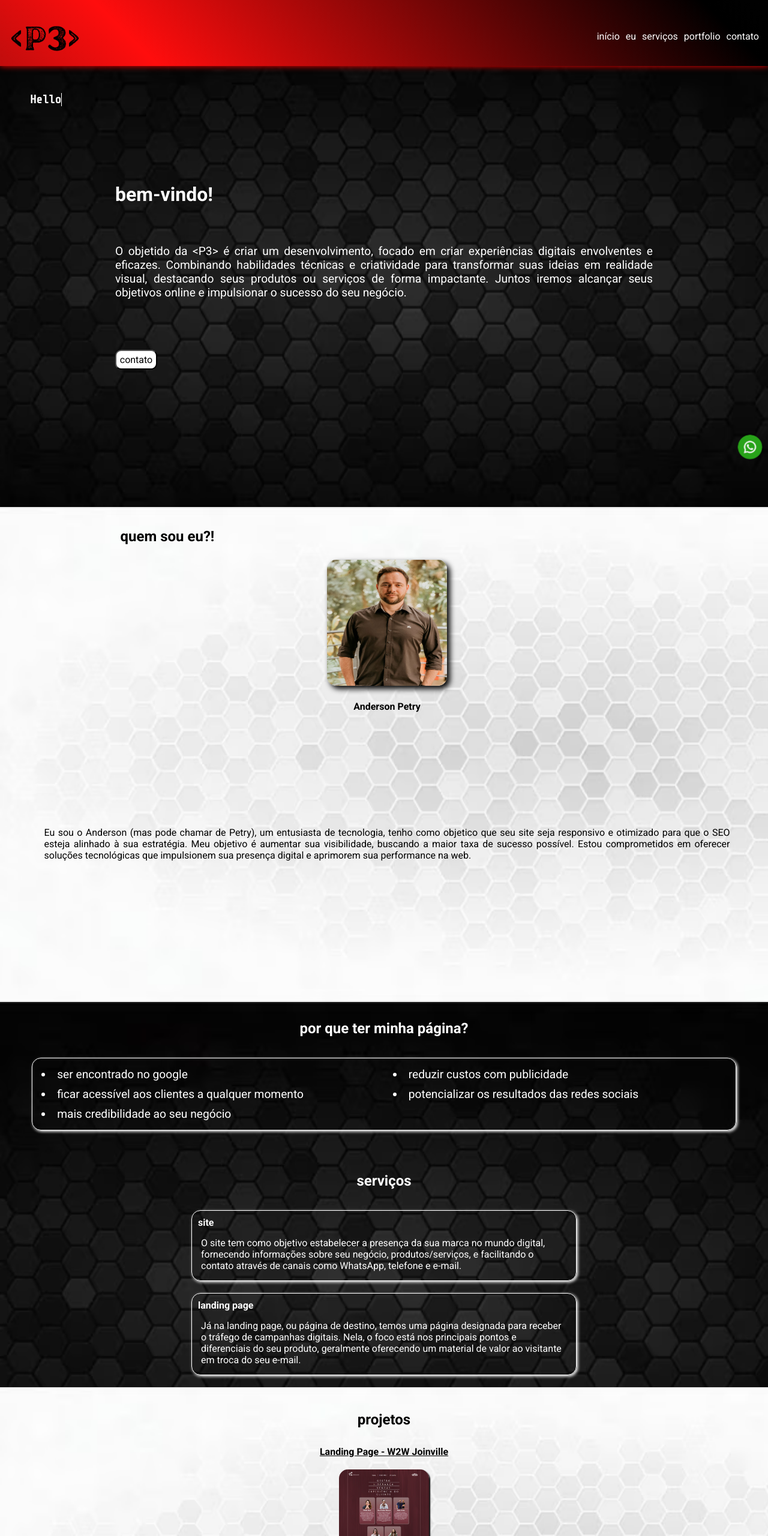
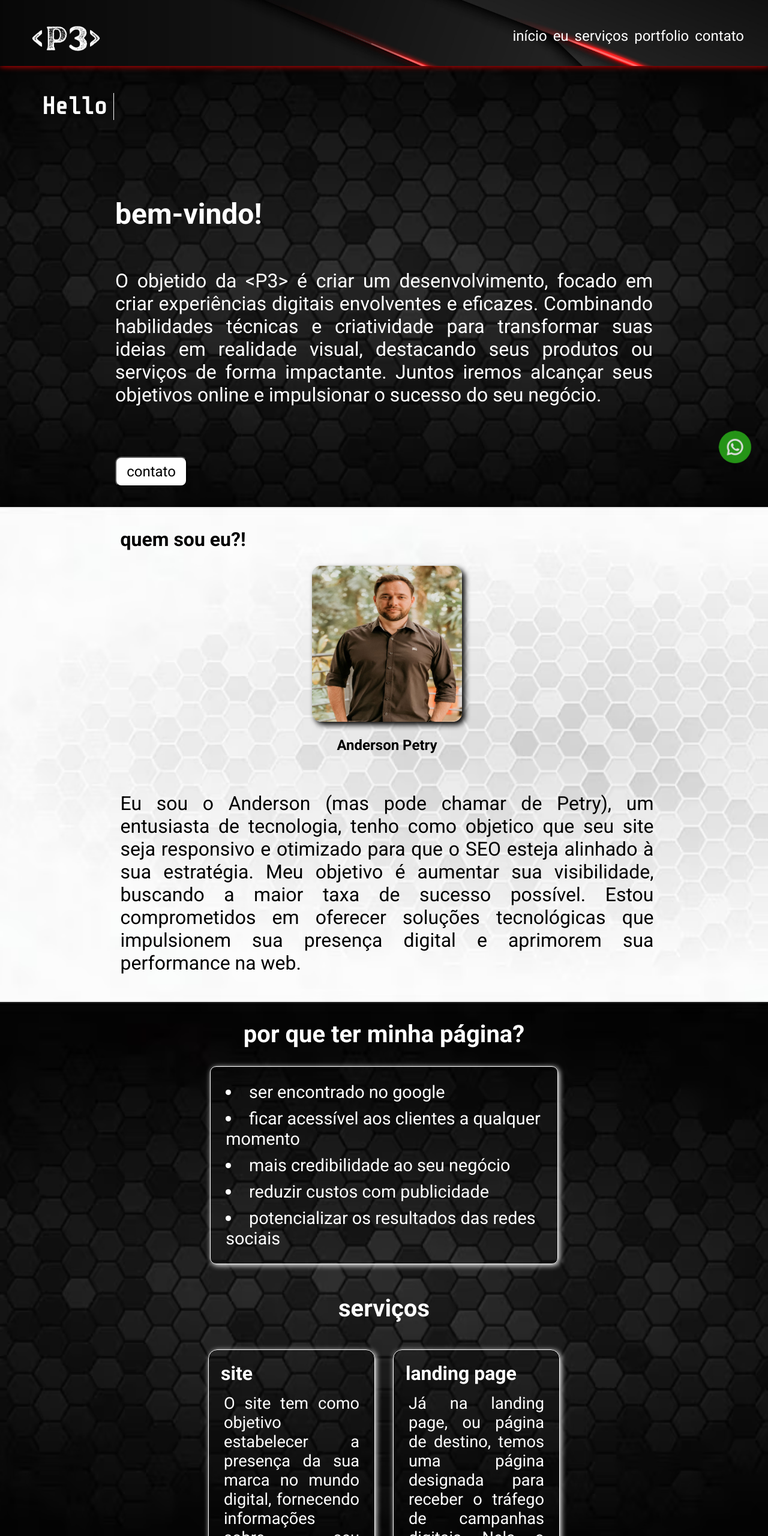
Before and after one commit to petry85/p3, a plain HTML site: page index.html in a window 1280 px wide. Shown: the top 2560 px of the page at 60% size. Drawn offline with nearby package versions, Linux system fonts and the light colour scheme.

Commit message:
Add files via upload

```diff
--- a/index.html
+++ b/index.html
@@ -29,14 +29,14 @@
 <body>
 
     <header>
-        <img src="img/P3_logo.png" alt="">
+        <img src="img/P3_logo_branco.png" alt="">
         <nav>
             <ul>
                 <li><a href="#inicio">início</a></li>
                 <li><a href="#sobre_mim">eu</a></li>
 
                 <li><a href="#servicos">serviços</a></li>
-                <li><a href="#">portfolio</a></li>
+                <li><a href="#projetos">portfolio</a></li>
                 <li><a href="https://wa.me/+5547991580200" target="_blank">contato</a></li>
             </ul>
         </nav>
@@ -73,8 +73,7 @@
             <div class="grid-container">
                 <div class="grid-item" id="porque_grid">
                     <h2>por que ter minha página?</h2>
-                    <div class="box_servicos" id="porque">
-
+                    <div id="porque">
                         <ul>
                             <li>ser encontrado no google</li>
                             <li>ficar acessível aos clientes a qualquer momento</li>
@@ -84,8 +83,10 @@
                         </ul>
                     </div>
                 </div>
-                <div class="grid-item" id="opcoes">
+                <div class="grid-item">
                     <h2>serviços</h2>
+                    <div id="opcoes">
+
                         <div class="box_servicos">
                             <h3>site</h3>
                             <p>O site tem como objetivo estabelecer a presença da sua marca no mundo digital, fornecendo informações sobre seu negócio, produtos/serviços, e facilitando o contato através de canais como WhatsApp, telefone e e-mail.
@@ -93,8 +94,9 @@
                         </div>
                         <div class="box_servicos">
                             <h3>landing page</h3>
-                        <p>Já na landing page, ou página de destino, temos uma página designada para receber o tráfego de campanhas digitais. Nela, o foco está nos principais pontos e diferenciais do seu produto, geralmente oferecendo um material de valor
-                            ao visitante em troca do seu e-mail.</p>
+                            <p>Já na landing page, ou página de destino, temos uma página designada para receber o tráfego de campanhas digitais. Nela, o foco está nos principais pontos e diferenciais do seu produto, geralmente oferecendo um material de
+                                valor ao visitante em troca do seu e-mail.</p>
+                        </div>
                     </div>
                 </div>
             </div>
@@ -102,15 +104,15 @@
                 <h2>projetos</h2>
                 <div id="w2w">
                     <h4>Landing Page - W2W Joinville</h4>
-                    <a href="https://www.w2wjoinville.com" target="_blank"><img src="img/w2w_fig.png" alt="w2w"></a>
+                    <a href="https://petry85.github.io/w2w/" target="_blank"><img src="img/w2w_fig.png" alt="w2w"></a>
                     <p>O W2W Club é um dos maiores movimentos de empreendedorismo feminino do Brasil. Impactando positivamente a jornada de mais de 25 mil mulheres, auxiliando-as em seu crescimento em todos os aspectos. Com mais de 500 eventos presenciais
                         realizados em todo o país, impulsionando o avanço e o desenvolvimento de mulheres empreendedoras em todo o Brasil.</p>
                 </div>
 
                 <hr id="hr_projetos">
-                <div id="uruklinik">
+                <div id="uroklinik">
                     <h4>Landing Page - Uroklinik</h4>
-                    <a href="https://petry85.github.io/uroklinik/" target="_blank"><img src="img/uruklinik.png" alt="Uroklinik"></a>
+                    <a href="https://petry85.github.io/uroklinik/" target="_blank"><img src="img/uroklinik.png" alt="Uroklinik"></a>
                     <p>Fundada em 2024, a Uroklinik se destaca por oferecer um atendimento urológico único e de alta qualidade. Seu compromisso é proporcionar cuidados personalizados e eficazes para cada paciente, utilizando tecnologia de ponta e uma abordagem
                         humanizada. Seus especialistas são dedicados não apenas ao tratamento de doenças urológicas, mas também à promoção da saúde preventiva e ao bem-estar geral de nossos pacientes.</p>
                 </div>
--- a/mobile.css
+++ b/mobile.css
@@ -48,9 +48,11 @@
         position: fixed;
         padding-top: 10px;
         background-image: url('img/fundo_preto.png');
-        animation: gradient 10s ease infinite;
-        background: linear-gradient(45deg, black, rgb(12, 12, 12), rgb(255, 13, 13), black, rgb(12, 12, 12));
-        background-size: 300% 200%;
+        /*animation: gradient 10s ease infinite;*/
+        /* background: linear-gradient(45deg, black, rgb(12, 12, 12), rgb(255, 13, 13), black, rgb(12, 12, 12)) ;*/
+        background-image: url('img/bgbr.jpg');
+        /*background-size: 300% 200%;*/
+        background-size: cover;
         background-repeat: no-repeat;
         width: 100%;
         box-shadow: 0 0 10px red;
@@ -130,7 +132,7 @@
         background-image: url("img/fundo_preto.png");
         background-size: cover;
         background-attachment: fixed;
-        background-repeat: none;
+        background-repeat: no-repeat;
         height: 100vh;
         padding-top: 15px;
         padding-bottom: 30px;
@@ -204,6 +206,10 @@
     #porque {
         display: block;
         width: 90%;
+        margin: auto;
+        border: 1px solid white;
+        border-radius: 10px;
+        box-shadow: 2px 2px 10px white;
     }
     #servicos h2 {
         color: white;
@@ -257,9 +263,9 @@
     }
     #projetos p {
         color: black;
-        text-align: center;
+        text-align: justify;
         margin: auto;
-        width: 60%;
+        width: 90%;
     }
     #projetos h4 {
         color: black;
--- a/style.css
+++ b/style.css
@@ -48,9 +48,11 @@
         position: fixed;
         padding-top: 10px;
         background-image: url('img/fundo_preto.png');
-        animation: gradient 10s ease infinite;
-        background: linear-gradient(45deg, black, rgb(12, 12, 12), rgb(255, 13, 13), black, rgb(12, 12, 12));
-        background-size: 300% 200%;
+        /*animation: gradient 10s ease infinite;*/
+        /* background: linear-gradient(45deg, black, rgb(12, 12, 12), rgb(255, 13, 13), black, rgb(12, 12, 12)) ;*/
+        background-image: url('img/bgbr.jpg');
+        /*background-size: 300% 200%;*/
+        background-size: cover;
         background-repeat: no-repeat;
         width: 100%;
         box-shadow: 0 0 10px red;
@@ -58,12 +60,13 @@
     }
     header img {
         width: 150px;
+        margin-left: 35px;
     }
     nav {
         display: flex;
         align-items: center;
-        margin-right: 10px;
-        font-size: 1em;
+        margin-right: 35px;
+        font-size: 1.5em;
     }
     nav ul {
         list-style-type: none;
@@ -88,14 +91,14 @@
         color: white;
         white-space: nowrap;
         margin-top: 140px;
-        margin-left: 50px;
+        margin-left: 70px;
         overflow: hidden;
         animation: blinkCursor .5 step-end infinite;
         animation: typing 12s steps(21, end) infinite;
         border-right: 1px solid white;
         width: 190ch;
         font-family: "Share Tech Mono", monospace;
-        font-size: 1.2em;
+        font-size: 2.5em;
     }
     @keyframes blinkCursor {
         from {
@@ -110,7 +113,7 @@
             width: 0;
         }
         to {
-            width: 110px;
+            width: 250px;
         }
     }
     #bemvindo h4 {
@@ -119,7 +122,7 @@
         width: 70%;
         text-align: left;
         color: white;
-        font-size: 2em;
+        font-size: 3em;
     }
     #bemvindo p {
         margin: 5% auto;
@@ -127,7 +130,7 @@
         font-family: 'Roboto';
         color: white;
         align-content: center;
-        font-size: 1.2em;
+        font-size: 2em;
     }
     #inicio {
         background-image: url("img/fundo_preto.png");
@@ -148,10 +151,12 @@
         background-color: white;
         text-align: center;
         color: black;
-        width: 70px;
+        width: 120px;
+        height: 50px;
         padding: 5px;
         border-radius: 10px;
         margin: 20px 15%;
+        font-size: 1.5em;
     }
     #bt_contato_inicio a {
         text-decoration: none;
@@ -173,20 +178,22 @@
     }
     #sobre_mim h1 {
         margin: 20px 15%;
-        font-size: 1.5em;
+        font-size: 2em;
     }
     #sobre_mim h2 {
         color: black;
         text-align: center;
         margin: 25px;
+        font-size: 1.5em;
     }
     #sobre_mim p {
-        margin: 15% auto;
-        width: 90%;
+        margin: 5% auto;
+        width: 70%;
         font-family: 'Roboto';
         color: black;
         align-content: center;
         text-align: justify;
+        font-size: 2em;
     }
     #sobre_mim a {
         text-decoration: none;
@@ -196,8 +203,8 @@
         display: block;
         justify-content: center;
         margin: 25px auto 25px auto;
-        width: 200px;
-        height: 210px;
+        width: 250px;
+        height: 260px;
         border-radius: 15px;
         box-shadow: 5px 5px 10px black;
     }
@@ -224,41 +231,55 @@
     }
     #porque {
         display: block;
-        width: 90%;
-        columns: 2;
-        font-size: 1.2em;
-        padding: 10px;
+        width: 42%;
+        margin: auto;
+        font-size: 1.8em;
+        padding: 20px;
         text-align: left;
+        border: 1px solid white;
+        border-radius: 10px;
+        box-shadow: 2px 2px 10px white;
     }
     #servicos h2 {
         color: white;
         text-align: center;
         margin: 10px;
+        font-size: 2.5em;
     }
     .box_servicos {
         border: 1px solid white;
         border-radius: 15px;
-        margin: 15px auto 20px;
-        box-shadow: 2px 2px 5px white;
+        margin: 15px 15px 50px 15px;
+        box-shadow: 2px 2px 10px white;
         align-items: center;
-        width: 50%;
+        width: 20%;
+        height: 400px;
+        padding: 10px;
     }
     .box_servicos h3 {
         color: white;
         text-align: left;
         margin: 10px;
+        font-size: 2em;
+    }
+    .box_servicos p {
+        text-align: justify;
     }
     #servicos p {
         color: white;
         margin: 15px;
+        font-size: 1.7em;
     }
     #servicos li {
         list-style-position: inside;
         color: white;
         padding: 5px;
     }
+    #opcoes {
+        display: flex;
+        justify-content: center;
+    }
     #projetos {
-        display: block;
         background-image: url("img/fundo_branco.png");
         background-attachment: fixed;
         background-size: cover;
@@ -268,25 +289,35 @@
     }
     #projetos h2 {
         color: black;
+        font-size: 3em;
+    }
+    #w2w a {
+        margin: 30px 100px;
+    }
+    #w2w p {
+        font-size: 1.8em;
     }
     #w2w {
+        display: flex;
         align-items: center;
+        margin: auto;
     }
     #projetos img {
         display: block;
         border-radius: 15px;
-        width: 150px;
-        height: 150px;
+        width: 350px;
+        height: 300px;
         margin: 20px auto;
         box-shadow: 2px 2px 2px black;
     }
     #projetos p {
         color: black;
-        text-align: center;
-        margin: auto;
+        text-align: justify;
+        margin: 0 0 0 20px;
         width: 60%;
     }
     #projetos h4 {
+        display: none;
         color: black;
         text-align: center;
         margin: 10px;
@@ -296,27 +327,43 @@
         width: 90%;
         margin: 15px auto;
     }
+    #uroklinik {
+        display: flex;
+        align-items: center;
+        margin: auto;
+    }
+    #uroklinik a {
+        margin: 30px 100px;
+    }
+    #uroklinik p {
+        font-size: 1.8em;
+    }
+    #uroklinik {
+        display: flex;
+        align-items: center;
+        margin: auto;
+    }
     footer ul li img {
         border-radius: 50%;
         display: block;
         position: fixed;
         bottom: 35px;
-        right: 10px;
+        right: 35px;
         width: 40px;
         justify-content: end;
         animation: ripple 2s infinite;
     }
     @keyframes ripple {
         0% {
-            transform: scale(1);
+            transform: scale(1.3);
             opacity: 1;
         }
         50% {
-            transform: scale(1.3);
+            transform: scale(1.5);
             opacity: 0.6;
         }
         100% {
-            transform: scale(1);
+            transform: scale(1.3);
             opacity: 1;
         }
     }
```
Also changed, not shown: img/P3_logo_branco.png (added), img/bgbr.jpg (added), img/blackandred.jfif (added), img/uroklinik.png (added), 1 other file. Lines whose indentation alone changed are shown as unchanged.
